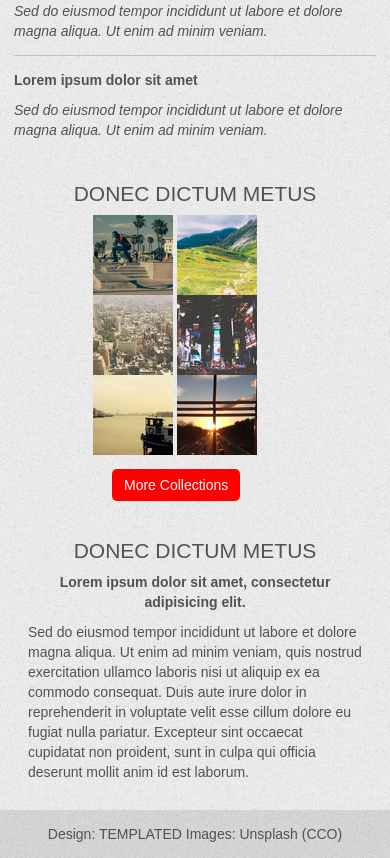
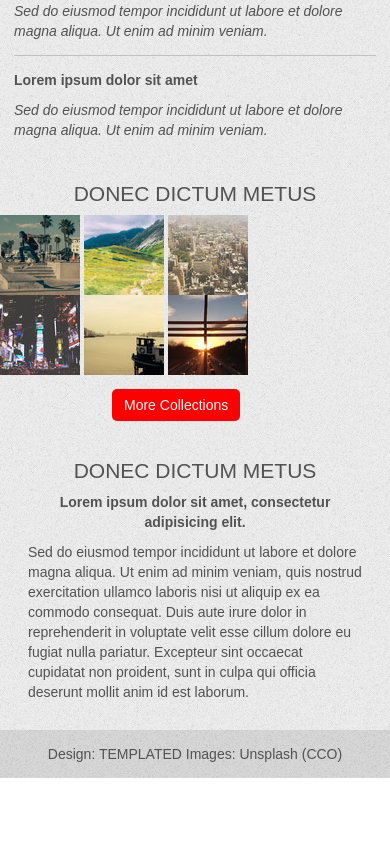
Before and after one commit to Juandarov/new_challenge_6, a website: page index.html in a window 390 px wide. Shown: the part 3431-4289 px from the top of the page. After the commit the page ends 4209 px from the top, so only its background shows below. Drawn offline with nearby package versions, Linux system fonts and the light colour scheme.

Commit message:
mobile finish

```diff
--- a/index.html
+++ b/index.html
@@ -216,13 +216,15 @@
                         <div class="col-sm-6 col-md-3">
                             <article id="three">
                                 <h6>donec dictum metus</h6>
-                                <section>
+                                <section id="sect1">
                                     <img src="static/images/pics07.jpg" alt="pic7">
                                     <img src="static/images/pics08.jpg" alt="pic8">
                                     <img src="static/images/pics09.jpg" alt="pic9">
-                                    <img src="static/images/pics10.jpg" alt="pic10">
-                                    <img src="static/images/pics11.jpg" alt="pic11">
-                                    <img src="static/images/pics12.jpg" alt="pic12">
+                                    <section id="sect2">
+                                        <img src="static/images/pics10.jpg" alt="pic10">
+                                        <img src="static/images/pics11.jpg" alt="pic11">
+                                        <img src="static/images/pics12.jpg" alt="pic12">
+                                    </section>
                                 </section>
                                 <button type="button" class="btn btn-default">More Collections</button>
                             </article>
--- a/static/css/style.css
+++ b/static/css/style.css
@@ -250,8 +250,7 @@ footer {
 
 }
 
-#three section {
-    width: 52.5%;
+#three section1 {
     margin: auto;
 }
 
@@ -274,3 +273,7 @@ button.btn:nth-child(3) {
     margin-top: 1em;
     margin-bottom: 1em;
 }
+
+#sect1, #sect2 {
+    margin: auto;
+}
```
